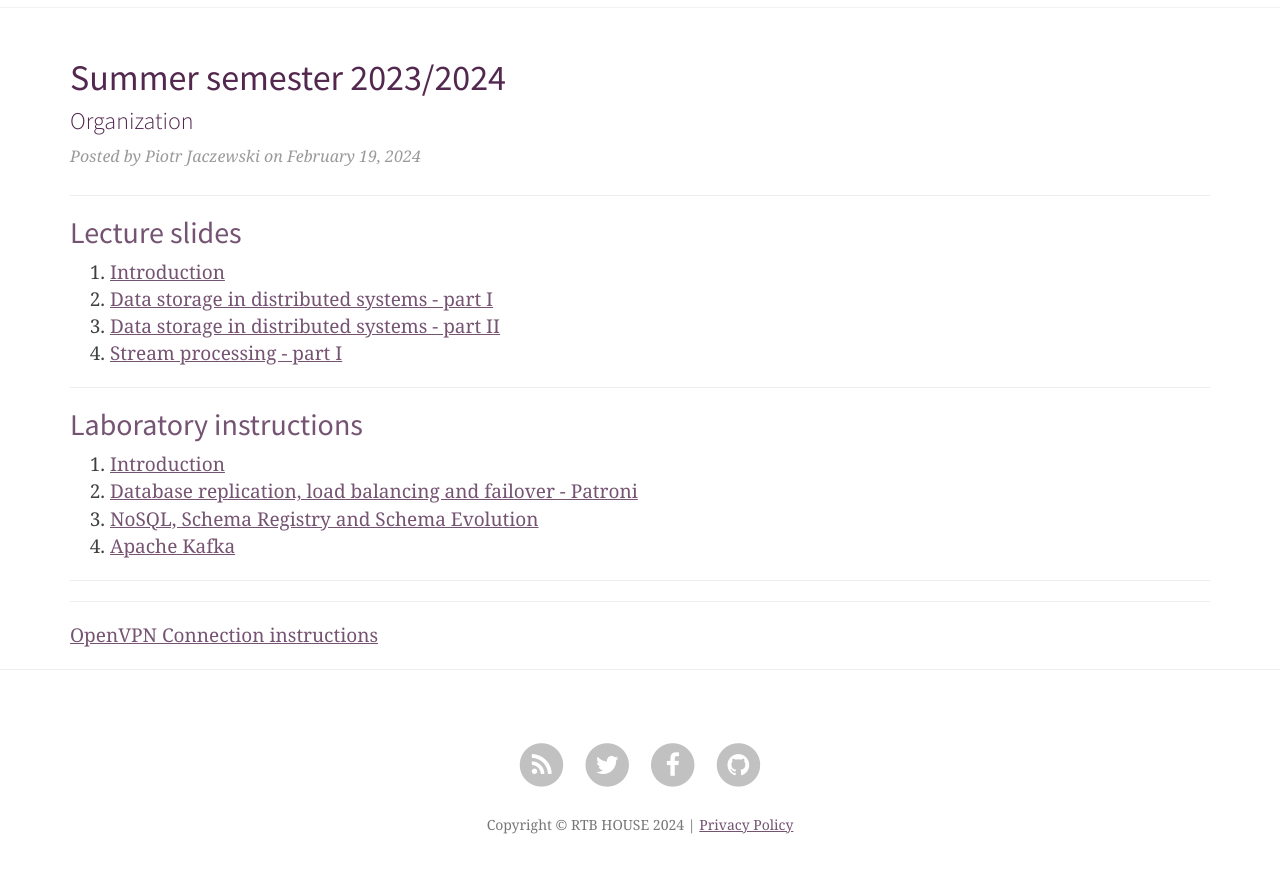
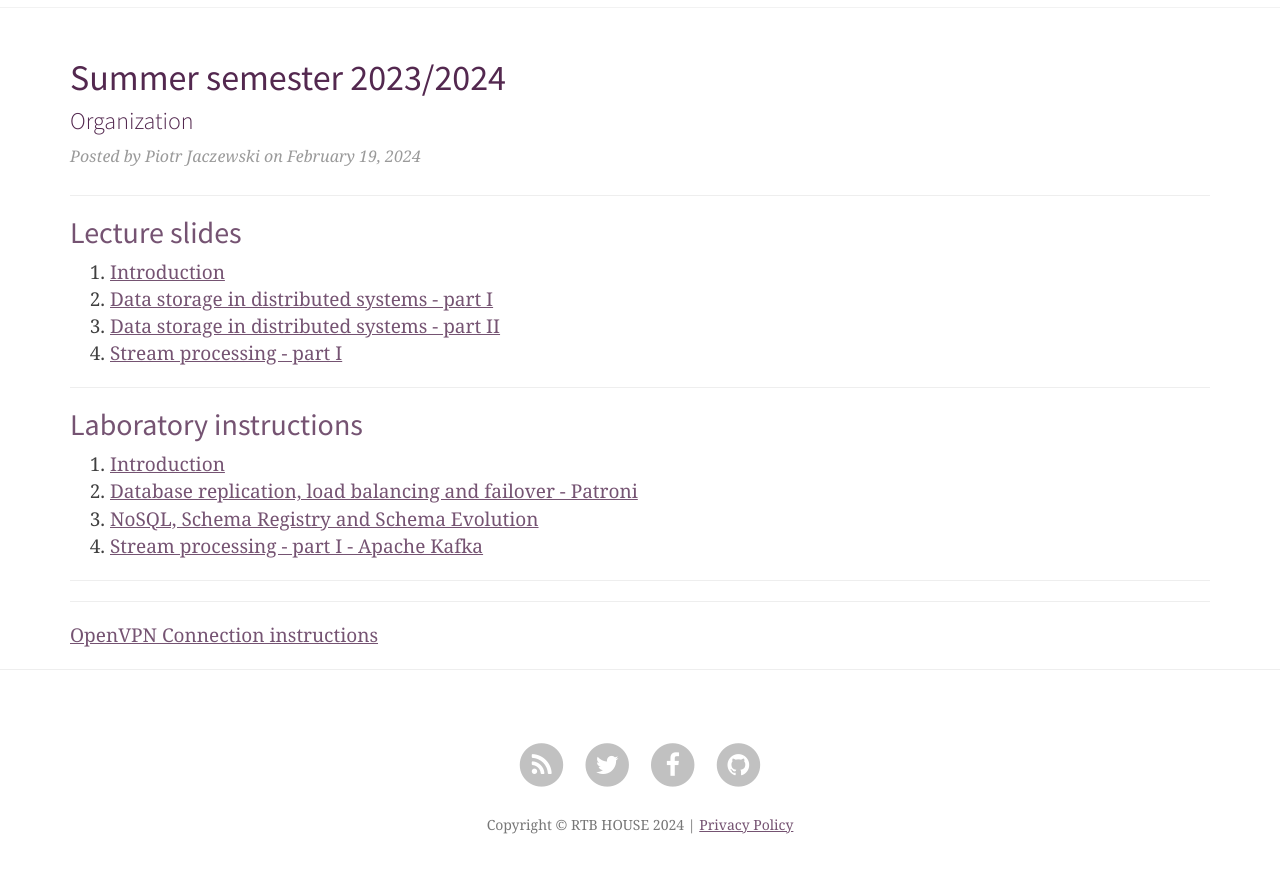
Before and after one commit to RTBHOUSE/mimuw-blog2024L, a Jekyll site: the page built from index.html, in a window 1280 px wide and 900 px high, scrolled down 606 px. Shown: the top 873 px of the window. Built offline with Jekyll 4.4.1, drawn with Linux system fonts in a browser that asks for light colours; nearby versions of some CDN libraries; the list of posts is cut into pages by our own code.

Commit message:
Stream processing - consisten index.html

```diff
--- a/index.html
+++ b/index.html
@@ -32,7 +32,6 @@
 		<li><a href="/slides/2.pdf">Data storage in distributed systems - part I</a>
 		<li><a href="/slides/3.pdf">Data storage in distributed systems - part II</a>
 		<li><a href="/slides/4.pdf">Stream processing - part I</a></li>
-
 	</ol>
 </div>
 
@@ -53,7 +52,7 @@
 			<a href="https://github.com/RTBHOUSE/mimuw-lab2024L/tree/main/lab03">NoSQL, Schema Registry and Schema Evolution</a>
 		</li>
 		<li>
-			<a href="https://github.com/RTBHOUSE/mimuw-lab2024L/tree/main/lab04">Apache Kafka</a>
+			<a href="https://github.com/RTBHOUSE/mimuw-lab2024L/tree/main/lab04">Stream processing - part I - Apache Kafka</a>
 		</li>
 
 	</ol>
```
